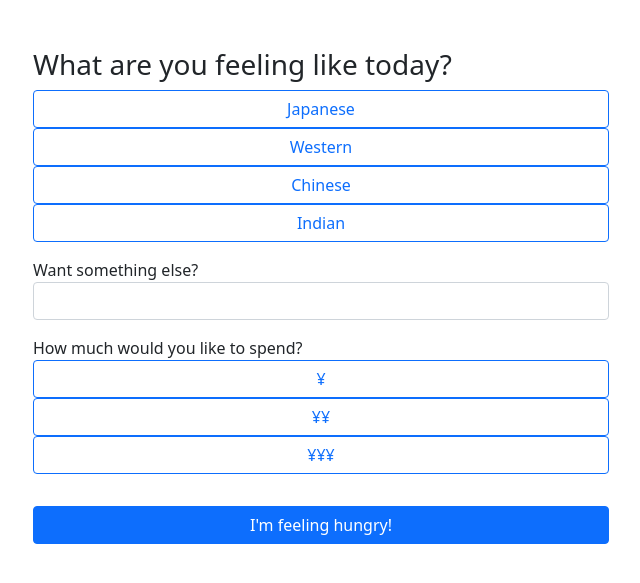
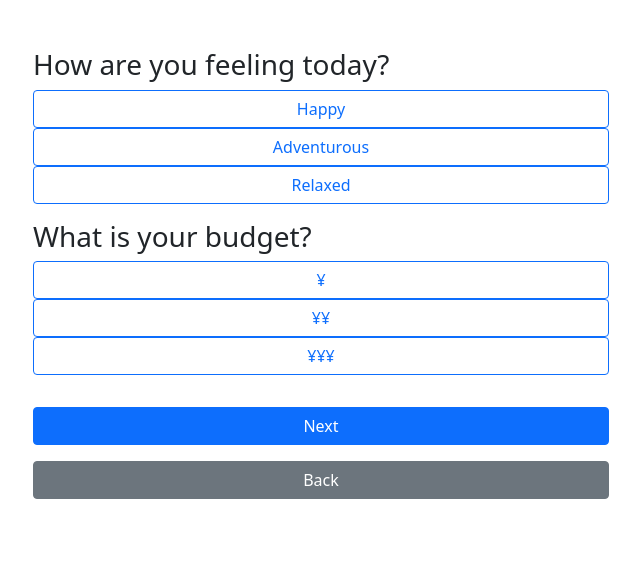
Before and after one commit to gangadhara691/Spontaneous_prototype, a Flask app: page /feeling in a window 1280 px wide. Shown: the part 116-699 px from the top of the page, without its empty margins (319-959 px from the left). Run offline with Flask 3, Linux system fonts and the light colour scheme.

```diff
--- a/static/css/styles.css
+++ b/static/css/styles.css
@@ -41,3 +41,7 @@ body {
     background-color: #000;
     border-radius: .25rem;
 }
+.btn-outline-primary.active {
+    background-color: #007bff;
+    color: white;
+}
--- a/templates/feeling.html
+++ b/templates/feeling.html
@@ -1,25 +1,46 @@
 {% extends "base.html" %}
 {% block content %}
-<form action="{{ url_for('feeling') }}" method="post" class="mt-5">
-    <h3>What are you feeling like today?</h3>
+<form action="{{ url_for('choose_location') }}" method="post" class="mt-5">
+    <h3>How are you feeling today?</h3>
     <div class="form-group">
-        <button type="button" class="btn btn-outline-primary">Japanese</button>
-        <button type="button" class="btn btn-outline-primary">Western</button>
-        <button type="button" class="btn btn-outline-primary">Chinese</button>
-        <button type="button" class="btn btn-outline-primary">Indian</button>
+        <button type="button" class="btn btn-outline-primary feeling-option" data-value="Happy">Happy</button>
+        <button type="button" class="btn btn-outline-primary feeling-option" data-value="Adventurous">Adventurous</button>
+        <button type="button" class="btn btn-outline-primary feeling-option" data-value="Relaxed">Relaxed</button>
     </div>
+    <input type="hidden" name="feeling" id="feeling">
+    <h3>What is your budget?</h3>
     <div class="form-group">
-        <label for="custom_food">Want something else?</label>
-        <input type="text" name="custom_food" class="form-control" id="custom_food">
+        <button type="button" class="btn btn-outline-primary price-option" data-value="¥">¥</button>
+        <button type="button" class="btn btn-outline-primary price-option" data-value="¥¥">¥¥</button>
+        <button type="button" class="btn btn-outline-primary price-option" data-value="¥¥¥">¥¥¥</button>
     </div>
-    <div class="form-group">
-        <label for="budget">How much would you like to spend?</label>
-        <div>
-            <button type="button" class="btn btn-outline-primary">¥</button>
-            <button type="button" class="btn btn-outline-primary">¥¥</button>
-            <button type="button" class="btn btn-outline-primary">¥¥¥</button>
-        </div>
-    </div>
-    <button type="submit" class="btn btn-primary mt-3">I'm feeling hungry!</button>
+    <input type="hidden" name="price" id="price">
+    <button type="submit" class="btn btn-primary mt-3">Next</button>
+    <button type="button" class="btn btn-secondary mt-3" onclick="window.history.back()">Back</button>
 </form>
+
+<script>
+document.addEventListener('DOMContentLoaded', function() {
+    const feelingOptions = document.querySelectorAll('.feeling-option');
+    const priceOptions = document.querySelectorAll('.price-option');
+    const feelingInput = document.getElementById('feeling');
+    const priceInput = document.getElementById('price');
+
+    feelingOptions.forEach(option => {
+        option.addEventListener('click', function() {
+            feelingOptions.forEach(btn => btn.classList.remove('active'));
+            option.classList.add('active');
+            feelingInput.value = option.getAttribute('data-value');
+        });
+    });
+
+    priceOptions.forEach(option => {
+        option.addEventListener('click', function() {
+            priceOptions.forEach(btn => btn.classList.remove('active'));
+            option.classList.add('active');
+            priceInput.value = option.getAttribute('data-value');
+        });
+    });
+});
+</script>
 {% endblock %}
--- a/templates/vote_winner.html
+++ b/templates/vote_winner.html
@@ -27,7 +27,8 @@
         </div>
         <button type="submit" class="btn btn-primary mt-3">Vote</button>
     </form>
-    <button type="button" class="btn btn-secondary mt-3" onclick="window.history.back()">Back</button>
+    <button type="button" class="btn btn-secondary mt-3" onclick="window.history.back()">&#x2190; Back</button>
+    <button type="button" class="btn btn-primary mt-3" onclick="window.history.forward()">Next &#x2192;</button>
 </div>
 <script>
 $(document).ready(function(){
```
Also changed, not shown: templates/choose_location.html (+5 -5 lines).
